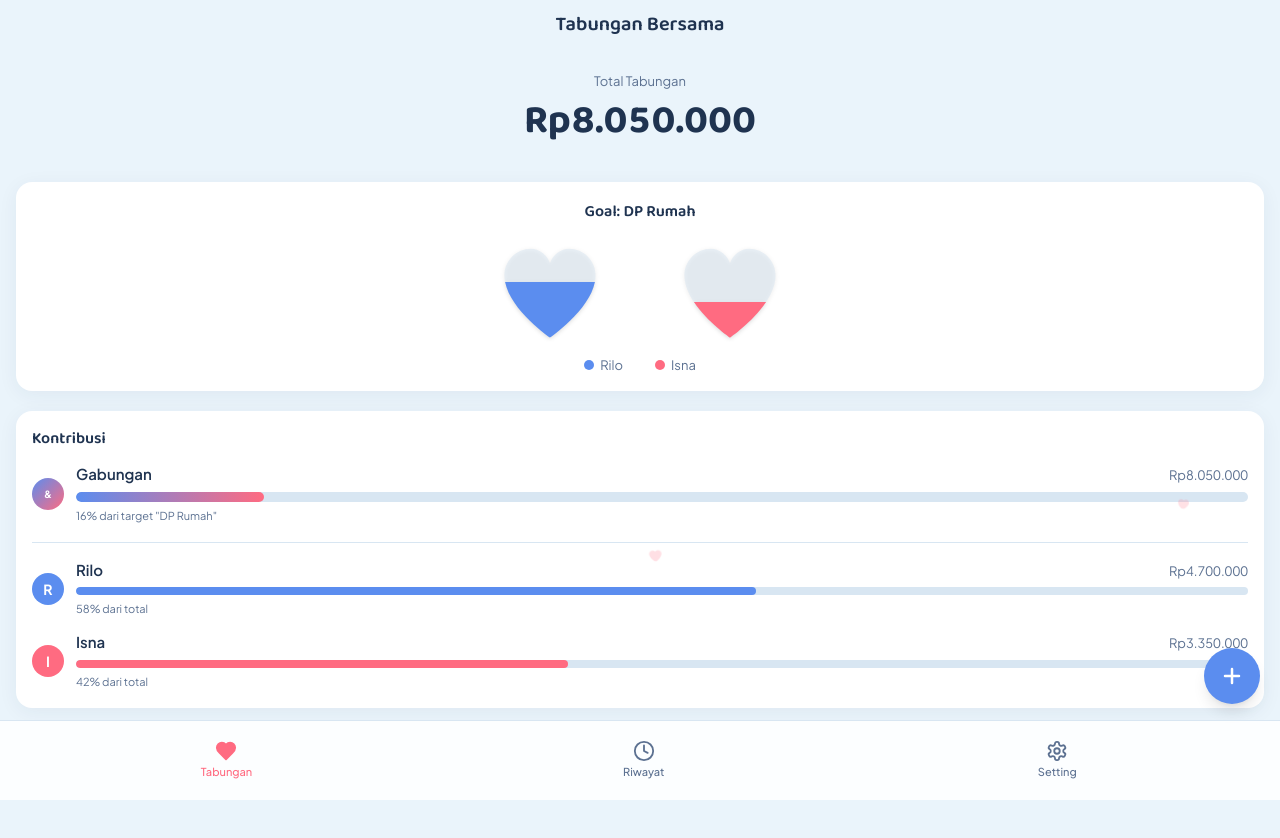
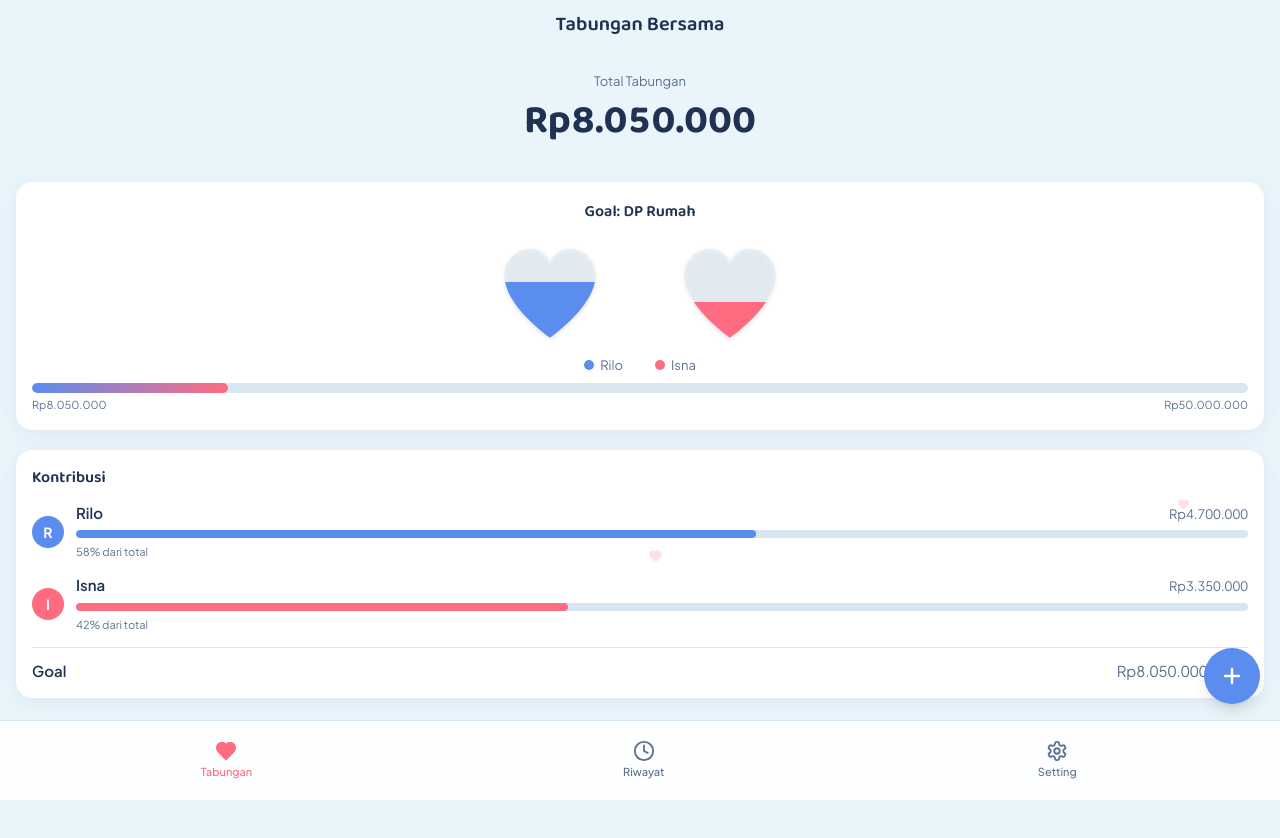
Before and after one commit to Riloyy/savings-couple, a React (Vite) app: page / in a window 1280 px wide. Built offline with nearby package versions, Linux system fonts and the light colour scheme.

Commit message:
revert combined progress (Gabungan) section

```diff
--- a/src/components/dashboard/BreakdownCard.tsx
+++ b/src/components/dashboard/BreakdownCard.tsx
@@ -3,44 +3,12 @@ import { USERS, formatIDR } from '../../data/mock'
 interface BreakdownCardProps {
   total: number
   userTotals: Record<string, number>
-  goalAmount: number
-  goalName: string
 }
 
-export function BreakdownCard({ total, userTotals, goalAmount, goalName }: BreakdownCardProps) {
-  const totalPct = total > 0 ? Math.round((userTotals['rilo'] ?? 0) / total * 100) + Math.round((userTotals['isna'] ?? 0) / total * 100) : 0
-  const goalPct = goalAmount > 0 ? Math.min(100, Math.round((total / goalAmount) * 100)) : 0
-
+export function BreakdownCard({ total, userTotals }: BreakdownCardProps) {
   return (
     <div className="bg-bg-surface rounded-2xl p-4 shadow-[0_4px_20px_rgba(31,51,80,0.06)]">
       <h3 className="font-display text-base font-semibold text-text-primary mb-3">Kontribusi</h3>
-
-      <div className="mb-4 pb-4 border-b border-border">
-        <div className="flex items-center gap-3">
-          <div className="w-8 h-8 rounded-full flex items-center justify-center shrink-0"
-            style={{ background: 'linear-gradient(135deg, var(--color-blue-accent), var(--color-love-pink))' }}
-          >
-            <span className="text-white text-[10px] font-bold">&</span>
-          </div>
-          <div className="flex-1 min-w-0">
-            <div className="flex justify-between items-baseline">
-              <span className="text-[15px] font-semibold text-text-primary">Gabungan</span>
-              <span className="text-[13px] text-text-secondary tabular-nums">{formatIDR(total)}</span>
-            </div>
-            <div className="mt-1.5 h-2.5 rounded-full bg-border overflow-hidden">
-              <div
-                className="h-full rounded-full transition-all duration-600 ease-out"
-                style={{
-                  width: `${goalPct}%`,
-                  background: 'linear-gradient(90deg, var(--color-blue-accent), var(--color-love-pink))',
-                }}
-              />
-            </div>
-            <span className="text-[11px] text-text-secondary">{goalPct}% dari target "{goalName}"</span>
-          </div>
-        </div>
-      </div>
-
       {USERS.map(u => {
         const userTotal = userTotals[u.id] || 0
         const pctOfTotal = total > 0 ? Math.round((userTotal / total) * 100) : 0
@@ -71,6 +39,14 @@ export function BreakdownCard({ total, userTotals, goalAmount, goalName }: Break
           </div>
         )
       })}
+      <div className="mt-3 pt-3 border-t border-border">
+        <div className="flex justify-between text-[15px]">
+          <span className="text-text-primary font-semibold">Goal</span>
+          <span className="text-text-secondary tabular-nums">
+            {formatIDR(total)} / {formatIDR(0)} {/* goal amount will be passed later */}
+          </span>
+        </div>
+      </div>
     </div>
   )
 }
--- a/src/components/dashboard/DashboardPage.tsx
+++ b/src/components/dashboard/DashboardPage.tsx
@@ -17,6 +17,7 @@ export function DashboardPage({ onAddTransaction }: DashboardPageProps) {
   const isnaTotal = userTotals[ISNA.id] || 0
   const riloPct = total > 0 ? Math.max(0, Math.min(100, (riloTotal / total) * 100)) : 0
   const isnaPct = total > 0 ? Math.max(0, Math.min(100, (isnaTotal / total) * 100)) : 0
+  const goalPct = settings.goalAmount > 0 ? Math.min(100, (total / settings.goalAmount) * 100) : 0
   const isComplete = total >= settings.goalAmount && settings.goalAmount > 0
 
   return (
@@ -38,9 +39,24 @@ export function DashboardPage({ onAddTransaction }: DashboardPageProps) {
           nameB={ISNA.name}
           isComplete={isComplete}
         />
+        <div className="mt-2">
+          <div className="h-2.5 rounded-full bg-border overflow-hidden">
+            <div
+              className="h-full rounded-full transition-all duration-600 ease-out"
+              style={{
+                width: `${goalPct}%`,
+                background: 'linear-gradient(90deg, var(--color-blue-accent), var(--color-love-pink))',
+              }}
+            />
+          </div>
+          <div className="flex justify-between mt-1">
+            <span className="text-[11px] text-text-secondary">{formatIDR(total)}</span>
+            <span className="text-[11px] text-text-secondary">{formatIDR(settings.goalAmount)}</span>
+          </div>
+        </div>
       </div>
 
-      <BreakdownCard total={total} userTotals={userTotals} goalAmount={settings.goalAmount} goalName={settings.goalName} />
+      <BreakdownCard total={total} userTotals={userTotals} />
 
       <button
         onClick={onAddTransaction}
```
